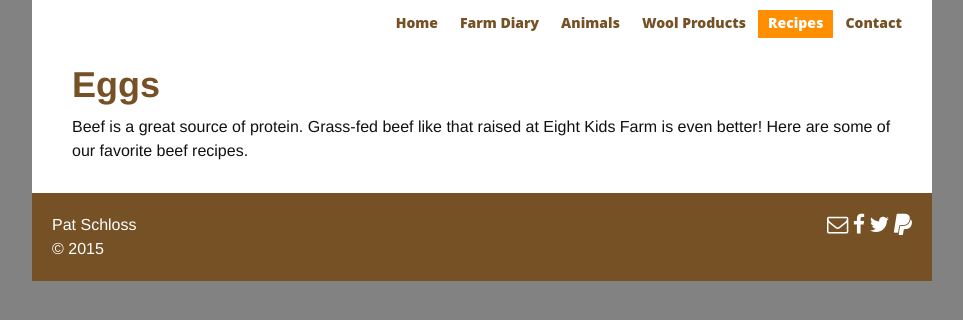
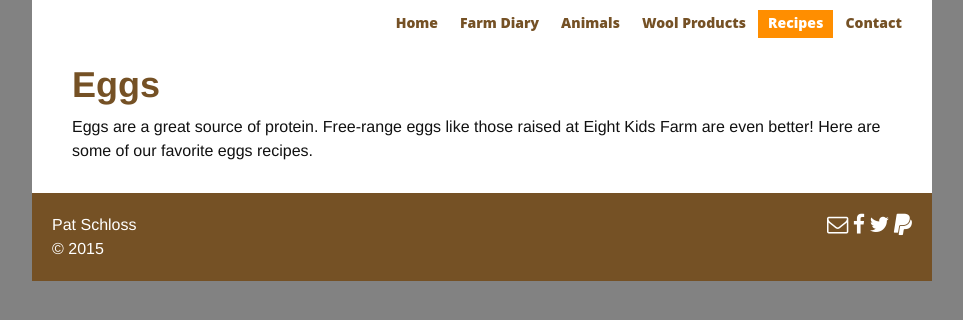
Before and after one commit to pschloss/nkidsfarm.github.io, a Jekyll site: the page built from _recipes/eggs.md, in a window 1280 px wide. Shown: the top 320 px of the page, without its empty margins (158-1121 px from the left). Built offline with Jekyll 4.4.1, drawn with Linux system fonts in a browser that asks for light colours.

Commit message:
eggs changes

```diff
--- a/_recipes/eggs.md
+++ b/_recipes/eggs.md
@@ -7,4 +7,4 @@ tag: eggs
 picture: ../assets/img/patrick_pigs.jpg
 ---
 
-Beef is a great source of protein. Grass-fed beef like that raised at Eight Kids Farm is even better! Here are some of our favorite beef recipes.
+Eggs are a great source of protein. Free-range eggs like those raised at Eight Kids Farm are even better! Here are some of our favorite eggs recipes.
```
